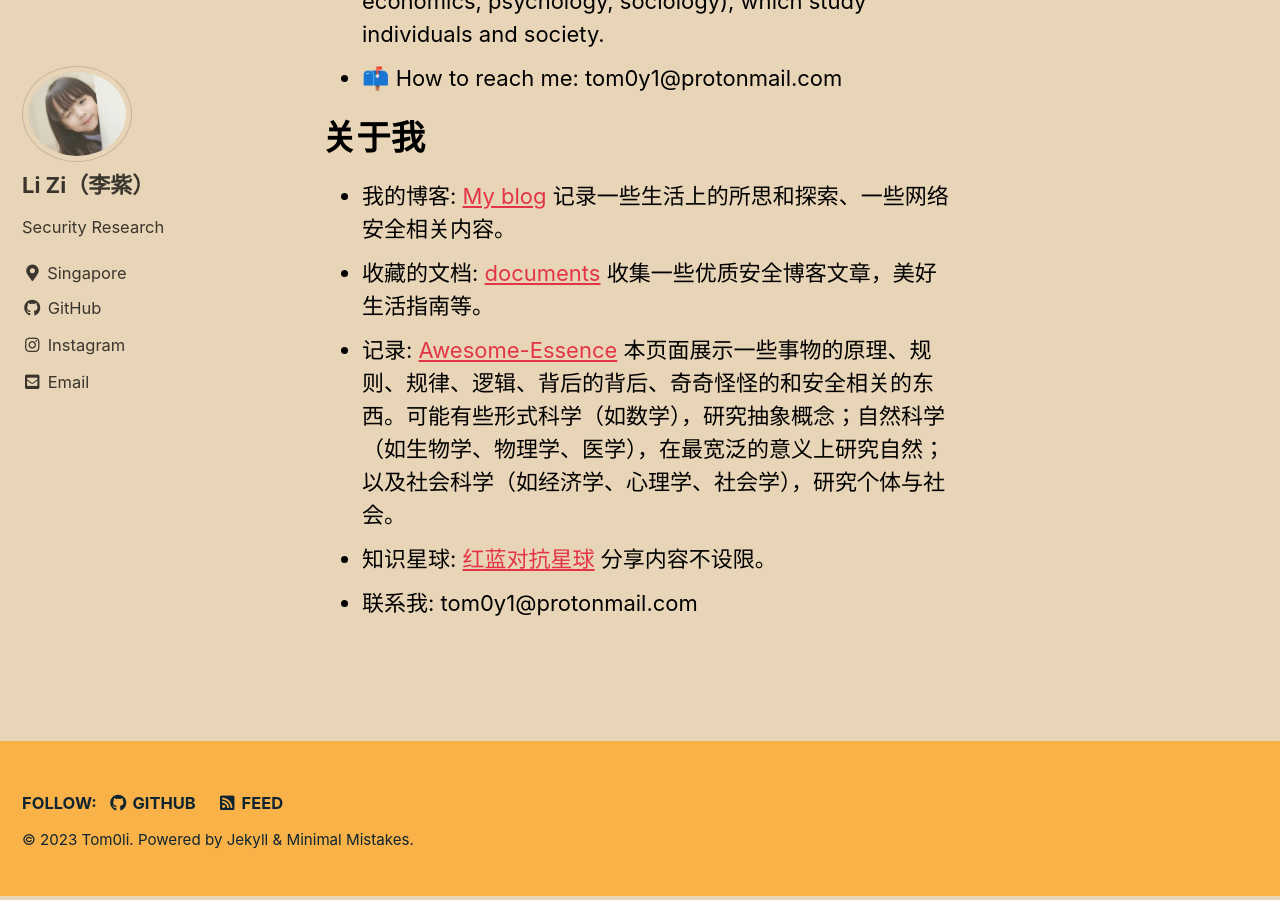
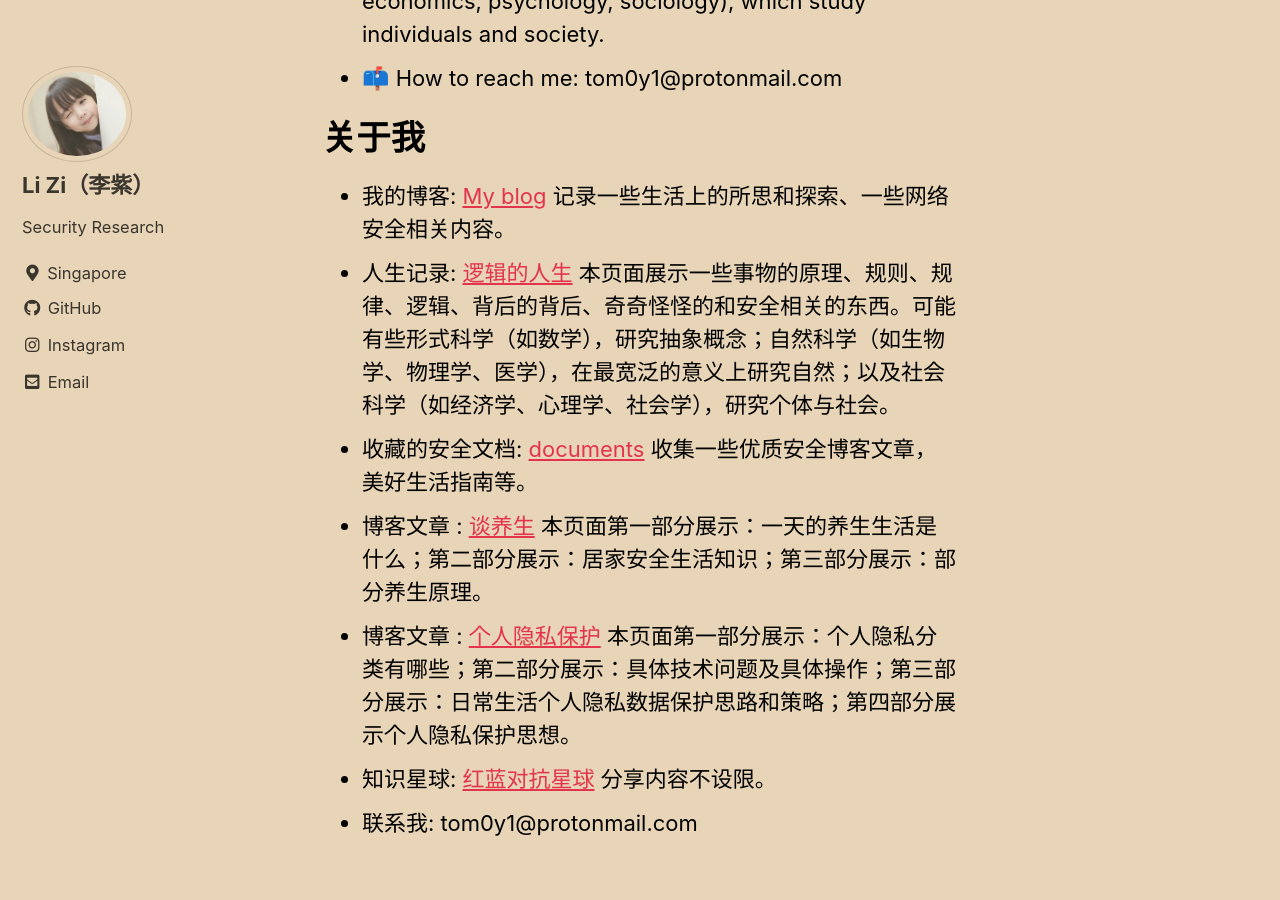
Before and after one commit to tom0li/tom0li.github.io, a Jekyll site: the page built from index.md, in a window 1280 px wide and 900 px high, scrolled down 607 px. Built offline with Jekyll 4.4.1, drawn with Linux system fonts in a browser that asks for light colours; cached includes are drawn as plain includes.

Commit message:
Update index.md

```diff
--- a/index.md
+++ b/index.md
@@ -15,7 +15,9 @@ author_profile: true
 # 关于我
 
 - 我的博客: [My blog](https://tom0li.github.io/) 记录一些生活上的所思和探索、一些网络安全相关内容。
-- 收藏的文档: [documents](https://github.com/tom0li/collection-document) 收集一些优质安全博客文章，美好生活指南等。
-- 记录: [Awesome-Essence](https://tom0li.github.io/awesome-essence/) 本页面展示一些事物的原理、规则、规律、逻辑、背后的背后、奇奇怪怪的和安全相关的东西。可能有些形式科学（如数学），研究抽象概念；自然科学（如生物学、物理学、医学），在最宽泛的意义上研究自然；以及社会科学（如经济学、心理学、社会学），研究个体与社会。
+- 人生记录: [逻辑的人生](https://tom0li.github.io/awesome-essence/) 本页面展示一些事物的原理、规则、规律、逻辑、背后的背后、奇奇怪怪的和安全相关的东西。可能有些形式科学（如数学），研究抽象概念；自然科学（如生物学、物理学、医学），在最宽泛的意义上研究自然；以及社会科学（如经济学、心理学、社会学），研究个体与社会。
+- 收藏的安全文档: [documents](https://github.com/tom0li/collection-document) 收集一些优质安全博客文章，美好生活指南等。
+- 博客文章 : [谈养生](https://tom0li.github.io/posts/2020/1/11/%E8%B0%88%E5%85%BB%E7%94%9F/) 本页面第一部分展示：一天的养生生活是什么；第二部分展示：居家安全生活知识；第三部分展示：部分养生原理。
+- 博客文章 : [个人隐私保护](https://tom0li.github.io/%E4%B8%AA%E4%BA%BA%E9%9A%90%E7%A7%81%E4%BF%9D%E6%8A%A4/) 本页面第一部分展示：个人隐私分类有哪些；第二部分展示：具体技术问题及具体操作；第三部分展示：日常生活个人隐私数据保护思路和策略；第四部分展示个人隐私保护思想。
 - 知识星球: [红蓝对抗星球](https://t.zsxq.com/JuzZjAQ) 分享内容不设限。
 - 联系我: tom0y1@protonmail.com
```
